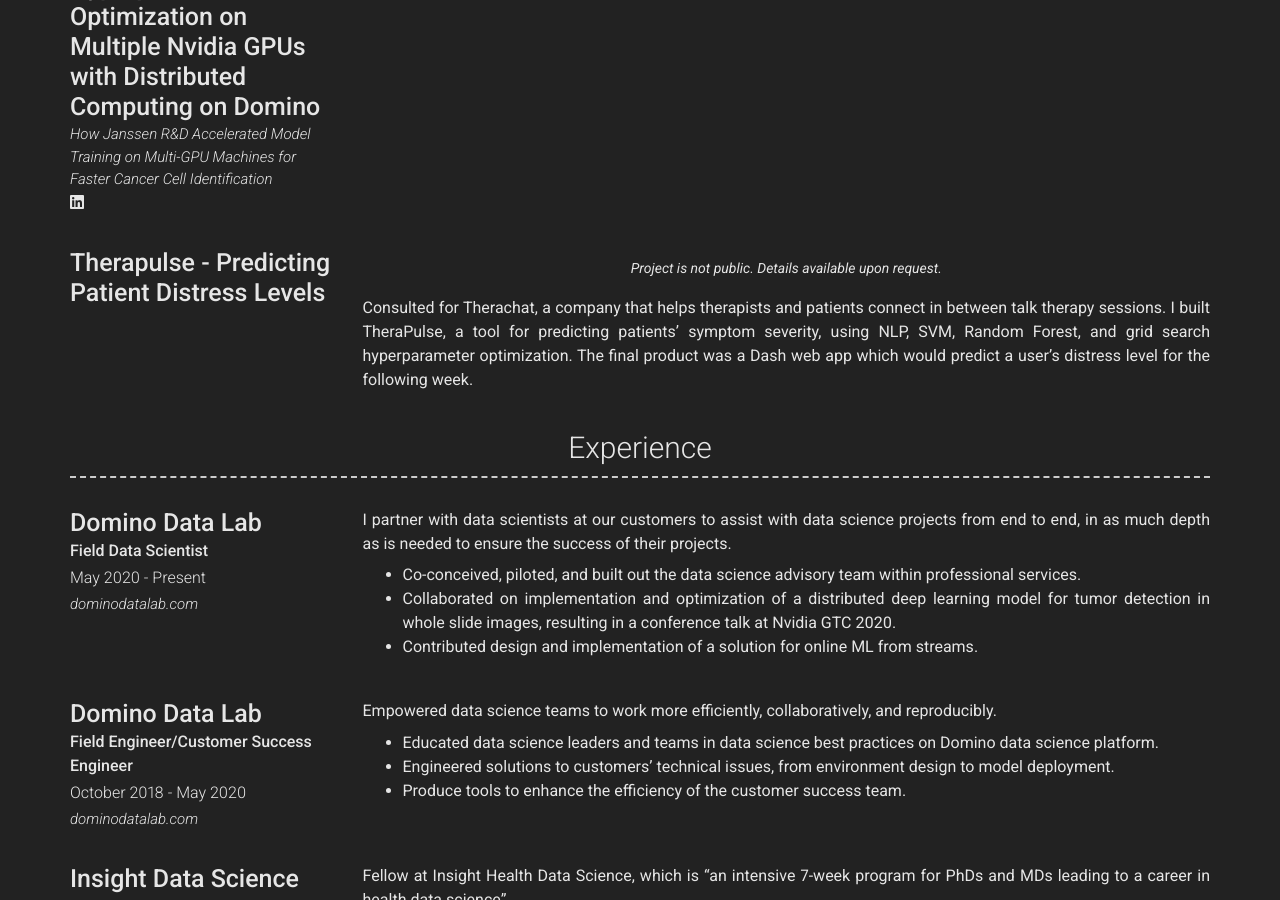
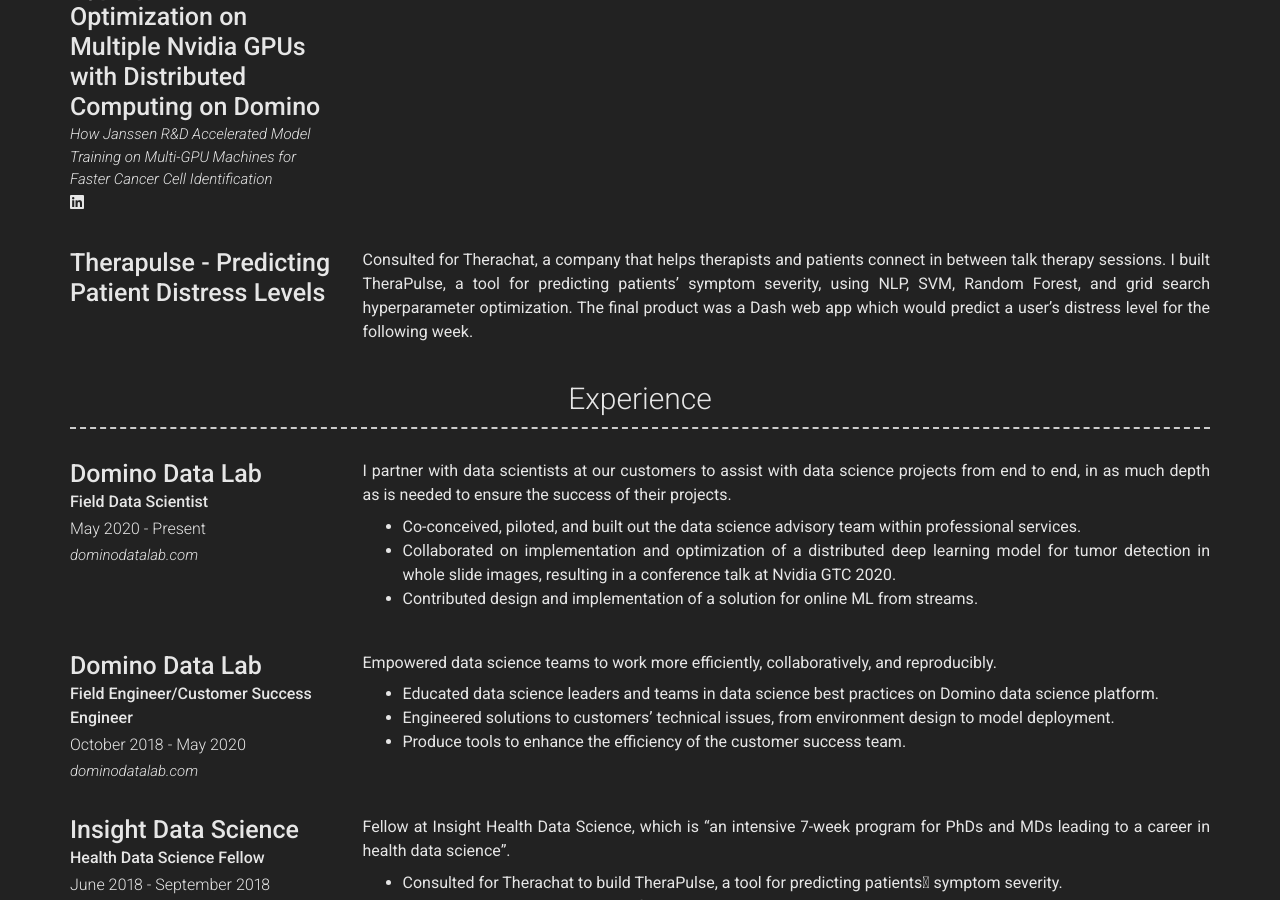
Before and after one commit to katieshakman/katieshakman.github.io, a Jekyll site: the page built from index.md, in a window 1280 px wide and 900 px high, scrolled down 1193 px. Built offline with Jekyll 4.4.1, drawn with Linux system fonts in a browser that asks for light colours; nearby versions of some CDN libraries; part of the change alters nothing that is shown.

```diff
--- a/_config.yml
+++ b/_config.yml
@@ -106,15 +106,15 @@ content:
       - layout: center
         title: Therapulse - Predicting Patient Distress Levels
 #         link: https://www.dominodatalab.com/resources/how-janssen-r-d-accelerated-model-training-on-multi-gpu-machines-for-faster-cancer-cell-identification/
-#         link_text: How Janssen R&D Accelerated Model Training on Multi-GPU Machines for Faster Cancer Cell Identification
+        link_text: Project is not public. Details available upon request.
 #         additional_links:
 #           - title:  Conference Talk LinkedIn Announcement
 #             icon: fab fa-linkedin
 #             url: https://www.linkedin.com/posts/katherine-shakman_gtc20-computervision-jnjdatascience-activity-6720000143309074432-WmOl
         description: |
           Consulted for Therachat, a company that helps therapists and patients connect in between talk therapy sessions.  I built TheraPulse, a tool for predicting patients’ symptom severity, using NLP, SVM, Random Forest, and grid search hyperparameter optimization.  The final product was a Dash web app which would predict a user's distress level for the following week.
-        quote: >
-          Project is not public.  Details available upon request.
+        # quote: >
+        #   Project is not public.  Details available upon request.
 
   - title: Experience # Title for the section
     layout: list # Type of content section (list/text)
```
